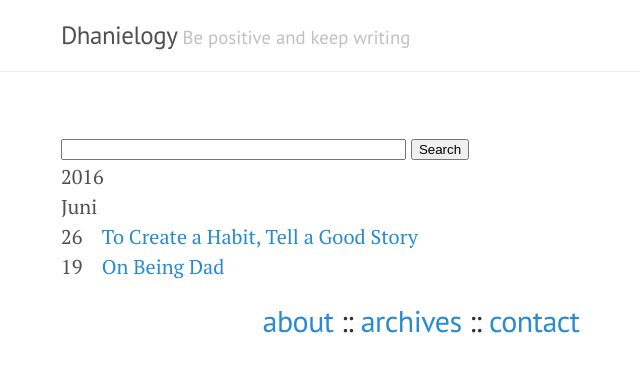
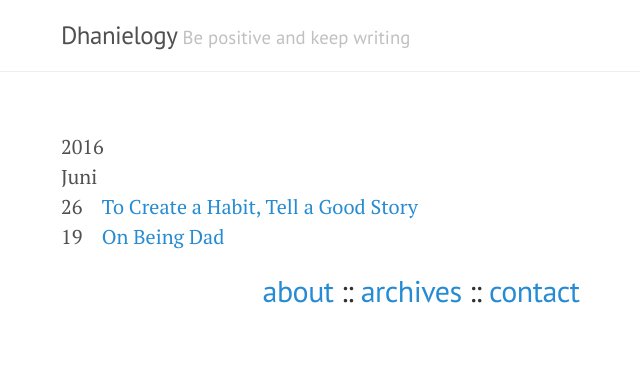
Before and after one commit to dhanielogy/dhanielogy.github.io, a Jekyll site: the page built from archives.html, in a window 1280 px wide. Shown: the top 372 px of the page, without its empty margins (219-859 px from the left). Built offline with Jekyll 4.4.1, drawn with Linux system fonts in a browser that asks for light colours; comment, search, counter and statistics services are not loaded.

Commit message:
Update archives.html

```diff
--- a/archives.html
+++ b/archives.html
@@ -2,16 +2,6 @@
 layout: default
 title: "Archives"
 ---
-
-<!-- The terms of service are available at http://www.google.com//cse/docs/tos.html -->
-<form name="cse" id="searchbox_demo" action="https://www.google.com/cse">
-  <input type="hidden" name="cref" value="" />
-  <input type="hidden" name="ie" value="utf-8" />
-  <input type="hidden" name="hl" value="" />
-  <input name="q" type="text" size="40" />
-  <input type="submit" name="sa" value="Search" />
-</form>
-<script type="text/javascript" src="https%3A%2F%2Fcse.google.com%2Fcse/tools/onthefly?form=searchbox_demo&lang="></script>
 
 
 2016<br>
```
